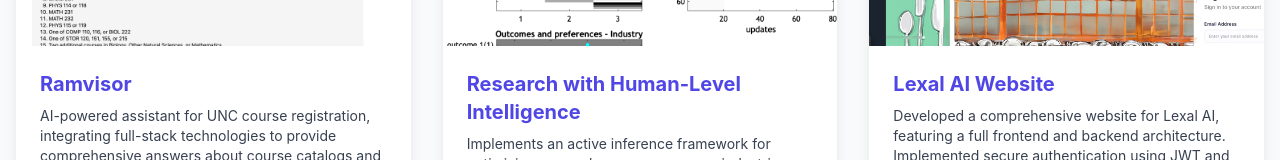
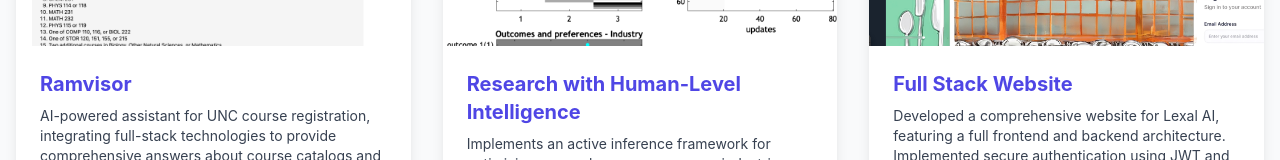
Before and after one commit to RPD123-byte/new_lexal, a React (Create React App) app: page /projects in a window 1280 px wide. Shown: the part 258-418 px from the top of the page. Built offline with nearby package versions, Linux system fonts and the light colour scheme.

Commit message:
new additions

```diff
--- a/src/Projects.js
+++ b/src/Projects.js
@@ -18,7 +18,7 @@
       link: "https://github.com/RPD123-byte/Research_with_Human_Level_Intelligence"
     },
     {
-      title: "Lexal AI Website",
+      title: "Full Stack Website",
       image: "lexal.jpg",
       description: "Developed a comprehensive website for Lexal AI, featuring a full frontend and backend architecture. Implemented secure authentication using JWT and Google Auth, integrated a PostgreSQL database, and Stripe for payments. The site includes a multifunctional dashboard and is supported by a robust CI/CD pipeline.",
       link: "/projects/lexal-ai"
```
